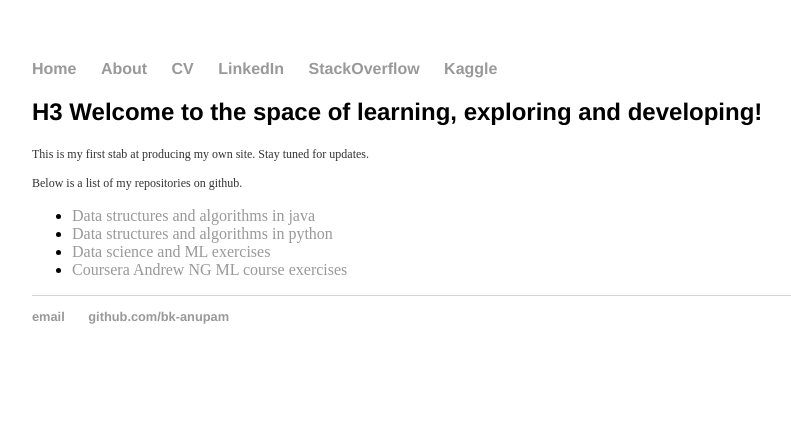
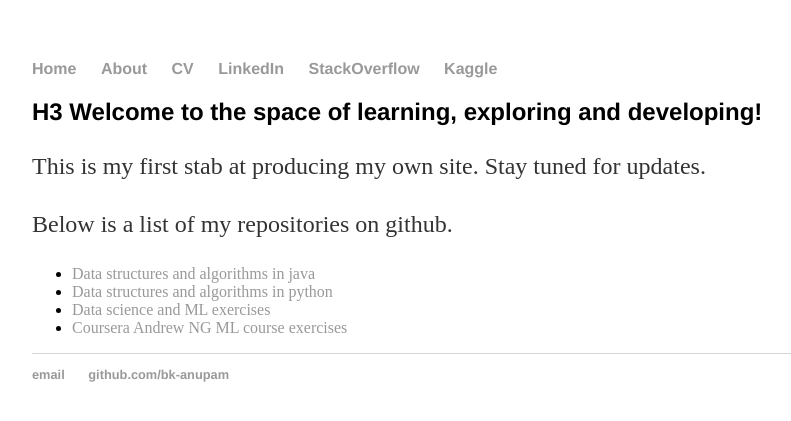
Before and after one commit to bk-anupam/bk-anupam.github.io, a Jekyll site: the page built from index.html, in a window 1280 px wide. Shown: the top 421 px of the page, without its empty margins (160-951 px from the left). Built offline with Jekyll 4.4.1, drawn with Linux system fonts in a browser that asks for light colours.

Commit message:
Update main.css

```diff
--- a/css/main.css
+++ b/css/main.css
@@ -28,7 +28,7 @@ h2 {
     font-family:'Helvetica', 'Arial', 'Sans-Serif';
 }
 p {
-    font-size: 0.75em;
+    font-size: 1.5em;
     line-height: 1.4em;
     color: #333;
 }
```
